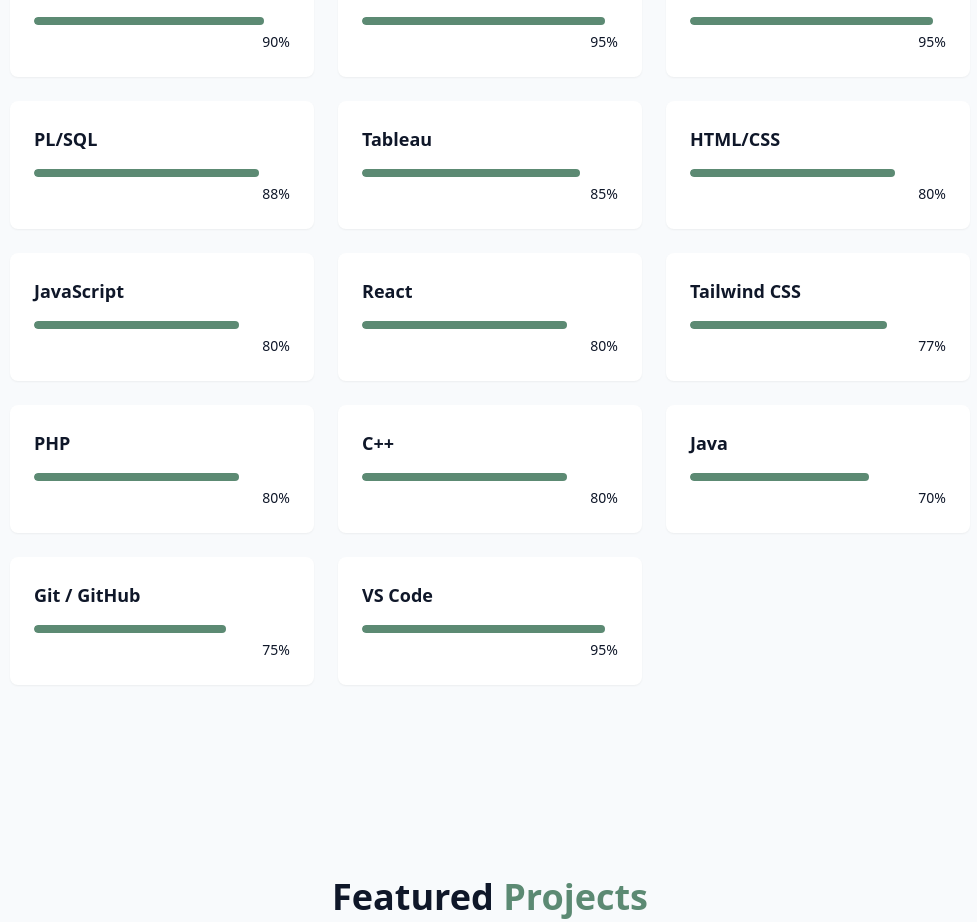
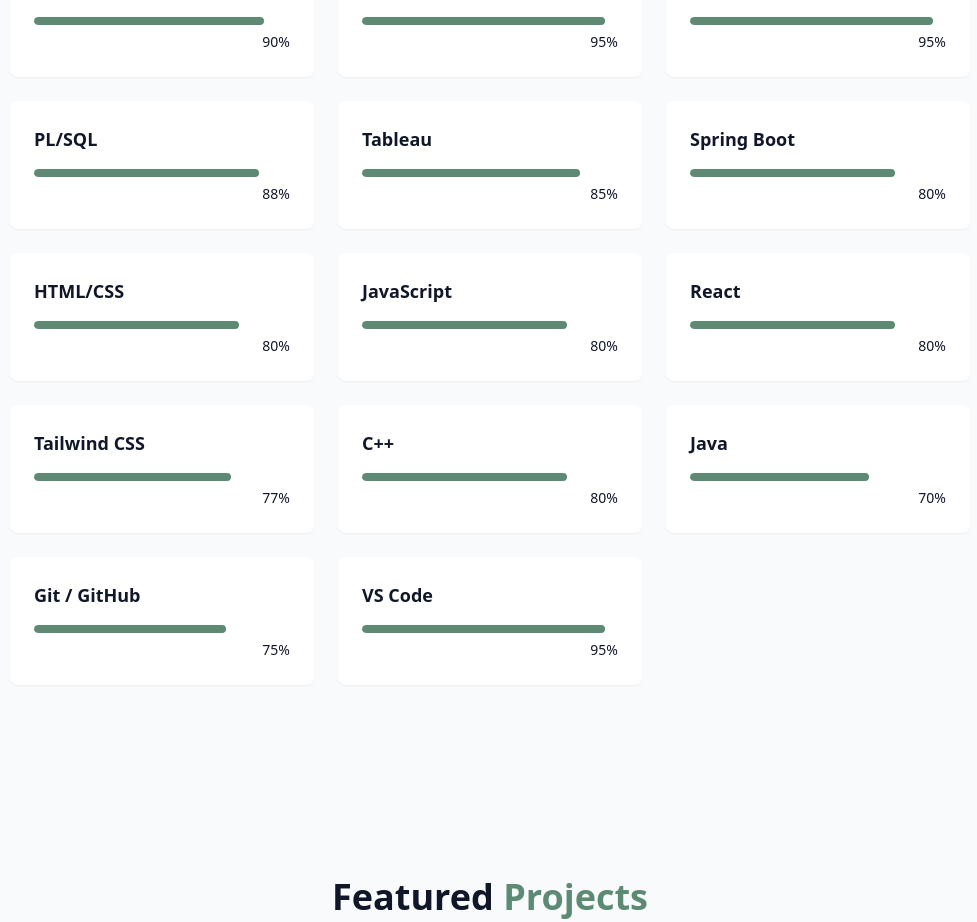
Before and after one commit to Teddy4g/web-portofolio, a React (Vite) app: page / in a window 1280 px wide. Shown: the part 1949-2871 px from the top of the page, without its empty margins (150-1127 px from the left). Built offline with nearby package versions, Linux system fonts and the light colour scheme.

Commit message:
Skills Updated

```diff
--- a/src/components/SkillsSection.jsx
+++ b/src/components/SkillsSection.jsx
@@ -10,11 +10,11 @@
       { name: "Tableau", level: 85, category: "data" },
 
   // Web Development
+    { name: "Spring Boot", level: 80, category: "web development" },
     { name: "HTML/CSS", level: 80, category: "web development" },
     { name: "JavaScript", level: 80, category: "web development" },
     { name: "React", level: 80, category: "web development" },
     { name: "Tailwind CSS", level: 77, category: "web development" },
-    { name: "PHP", level: 80, category: "web development" },
 
 
 
```
